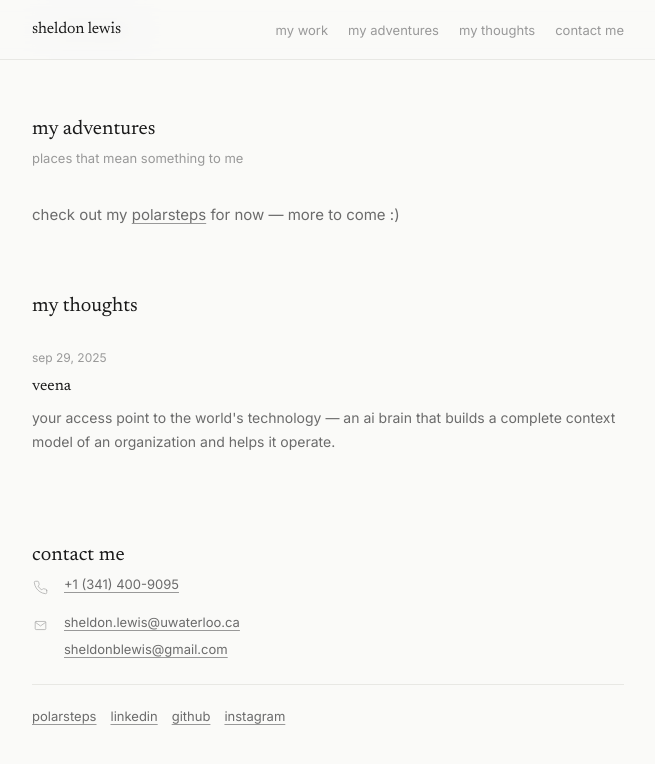
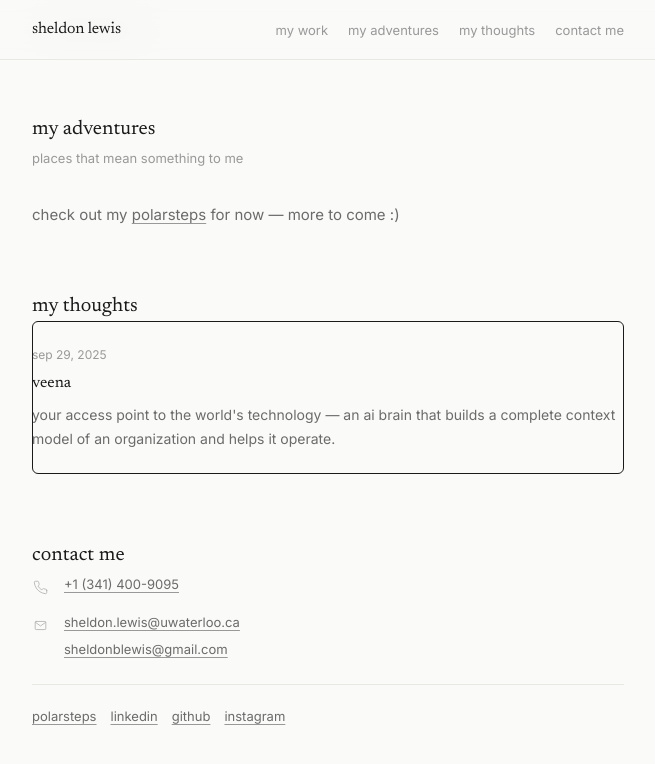
Before and after one commit to sheldonblewis/shelly-site, a Next.js app: page / in a window 1280 px wide. In both pictures the pointer is over the link 640 px from the left and 1005 px from the top of the page. Shown: the part 605-1369 px from the top of the page, without its empty margins (312-967 px from the left). Built offline with nearby package versions, Linux system fonts and the light colour scheme.

Commit message:
Add contact and thought link hover effects

```diff
--- a/styles/globals.css
+++ b/styles/globals.css
@@ -495,7 +495,15 @@ a.work-card:focus-visible {
   border-bottom: 1px solid var(--color-border);
   display: block;
   text-decoration: none;
-  transition: background-color 0.15s ease;
+  transition: background-color 0.15s ease, outline-color 0.2s ease, transform 0.2s ease;
+}
+
+.thought-item:hover,
+.thought-item:focus-visible {
+  outline: 1px solid var(--color-text);
+  outline-offset: -1px;
+  border-radius: 6px;
+  transform: translateY(-3px);
 }
 
 .thought-item:first-child {
@@ -542,10 +550,23 @@ a.work-card:focus-visible {
   color: var(--color-text-secondary);
 }
 
-.contact-compact-row a {
+.contact-compact-row a,
+.contact-social-links a {
   min-width: 0;
+  display: inline-block;
   overflow-wrap: anywhere;
   color: var(--color-text-secondary);
+  transition: color 0.2s ease, outline-color 0.2s ease, transform 0.2s ease;
+}
+
+.contact-compact-row a:hover,
+.contact-compact-row a:focus-visible,
+.contact-social-links a:hover,
+.contact-social-links a:focus-visible {
+  color: var(--color-text);
+  outline: 1px solid var(--color-text);
+  outline-offset: 3px;
+  transform: translateY(-2px);
 }
 
 .contact-icon {
@@ -670,7 +691,6 @@ a.work-card:focus-visible {
 .resume-link:focus-visible {
   border-color: var(--color-text-tertiary);
   color: var(--color-text);
-  transform: translateY(-2px);
   text-decoration: none;
 }
 
```
